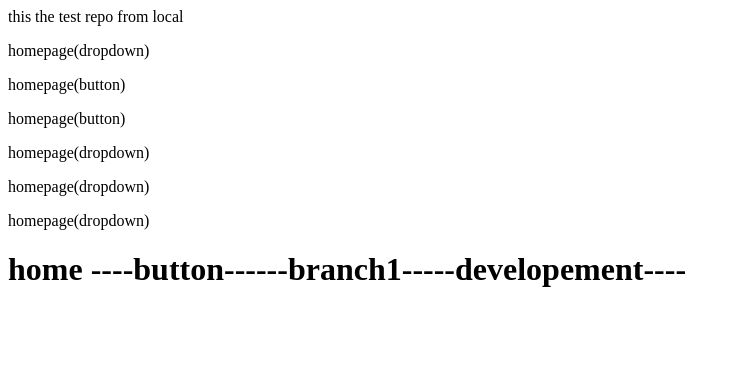
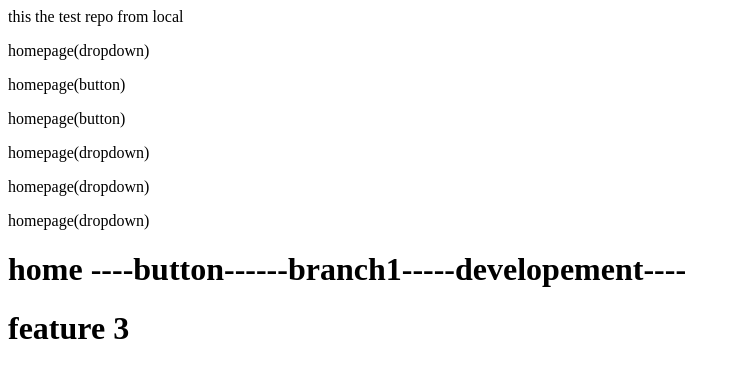
Before and after one commit to Tanmaysardar/localrepo, a plain HTML site: page index.html/index.html in a window 1280 px wide. Shown: the whole page, without its empty margins (0-740 px from the left). Drawn offline with Linux system fonts and the light colour scheme.

Commit message:
Update index.html

```diff
--- a/index.html/index.html
+++ b/index.html/index.html
@@ -12,3 +12,5 @@
 
 
 <h1>home ----button------branch1-----developement----</h1>
+
+<h1>feature 3</h1>
```
